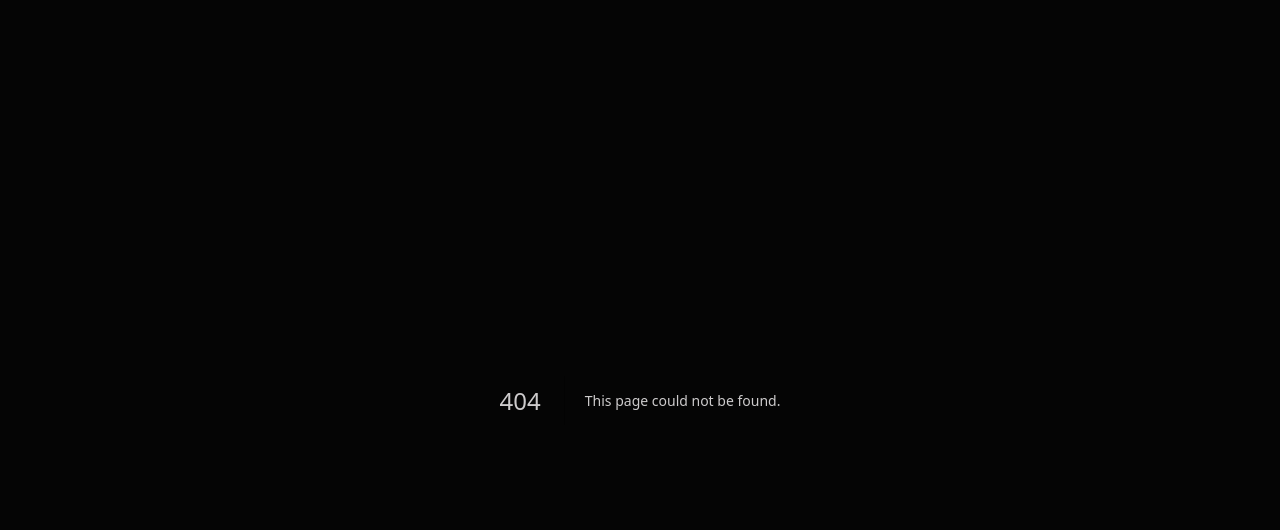
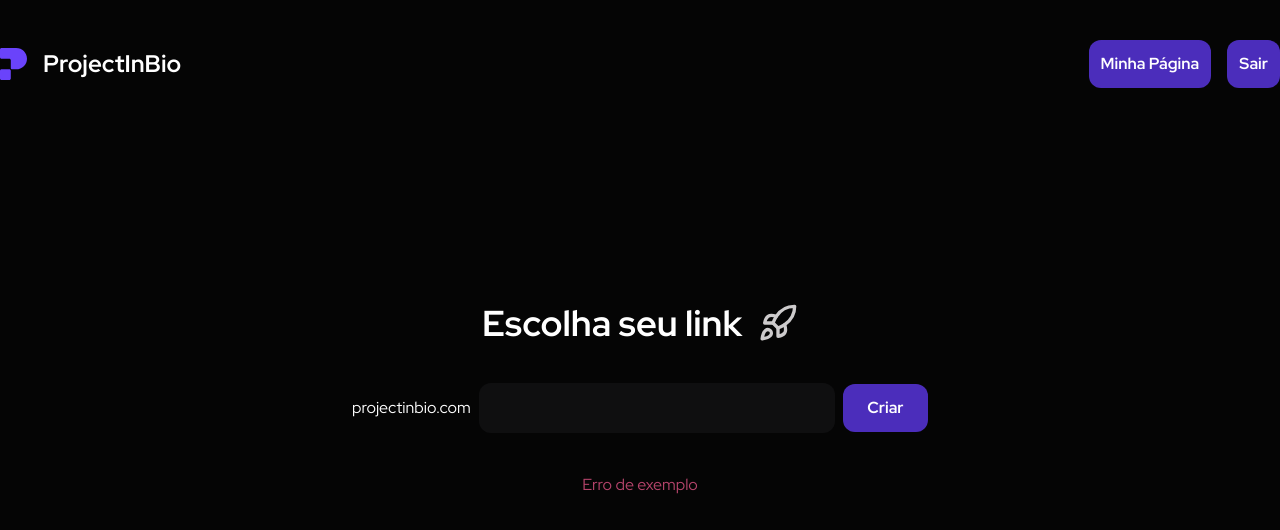
Before and after one commit to andersondev96/micro-saas-rocketseat-project-in-bio, a Next.js app: page /criar in a window 1280 px wide. Before the commit this address had no page. Shown: the top 530 px of the page. Built offline with nearby package versions, Linux system fonts and the light colour scheme.

Commit message:
Página criar link

```diff
--- /dev/null
+++ b/app/(pages)/criar/page.tsx
@@ -0,0 +1,29 @@
+import Header from "@/app/components/landing-page/header";
+import Button from "@/app/components/ui/button";
+import TextInput from "@/app/components/ui/text-input";
+import { Rocket } from "lucide-react";
+
+export default function CriarPage() {
+  return (
+    <div>
+      <Header />
+      <div className="h-screen flex flex-col gap-10 items-center justify-center max-w-xl mx-auto">
+        <div className="flex items-center gap-4">
+          <h1 className="text-4xl font-bold text-white">Escolha seu link</h1>
+          <Rocket className="size-10" />
+        </div>
+        <form
+        action=""
+        className="w-full flex items-center gap-2"
+        >
+          <span className="text-white">projectinbio.com</span>
+          <TextInput />
+          <Button className="w-[126px]">Criar</Button>
+        </form>
+        <div>
+          <span className="text-accent-pink">Erro de exemplo</span>
+        </div>
+      </div>
+    </div>
+  )
+}
--- /dev/null
+++ b/app/(pages)/page.tsx
@@ -0,0 +1,19 @@
+import FAQ from "../components/landing-page/faq";
+import Header from "../components/landing-page/header";
+import Hero from "../components/landing-page/hero";
+import Pricing from "../components/landing-page/pricing";
+import VideoExplanation from "../components/landing-page/video-explanation";
+
+export default function Home() {
+  return (
+    <div className="max-w-7xl mx-auto">
+      <Header />
+      <div className="pt-28">
+        <Hero />
+        <VideoExplanation />
+        <Pricing />
+      <FAQ />
+      </div>
+    </div>
+  );
+}
--- a/app/page.tsx
+++ /dev/null
@@ -1,19 +0,0 @@
-import FAQ from "./components/landing-page/faq";
-import Header from "./components/landing-page/header";
-import Hero from "./components/landing-page/hero";
-import Pricing from "./components/landing-page/pricing";
-import VideoExplanation from "./components/landing-page/video-explanation";
-
-export default function Home() {
-  return (
-    <div className="max-w-7xl mx-auto">
-      <Header />
-      <div className="pt-28">
-        <Hero />
-        <VideoExplanation />
-        <Pricing />
-      <FAQ />
-      </div>
-    </div>
-  );
-}
```
Also changed, not shown: app/(pages)/globals.css (renamed from app/globals.css), app/(pages)/layout.tsx (renamed from app/layout.tsx).
